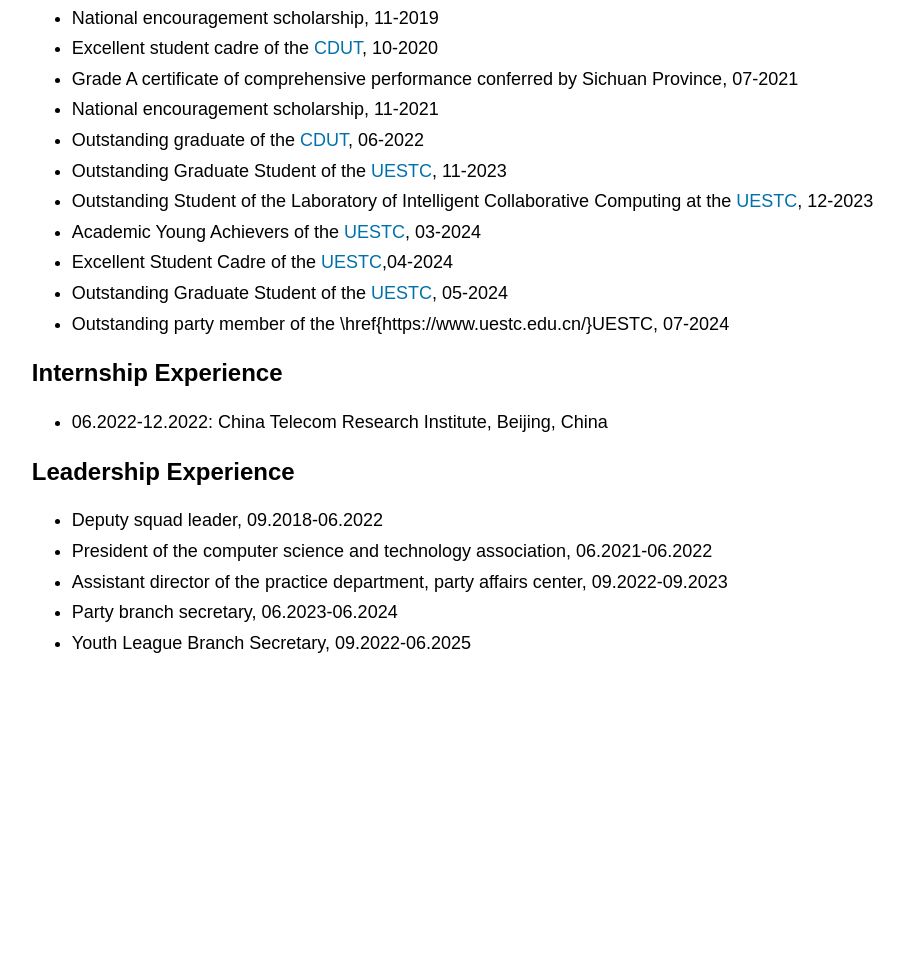
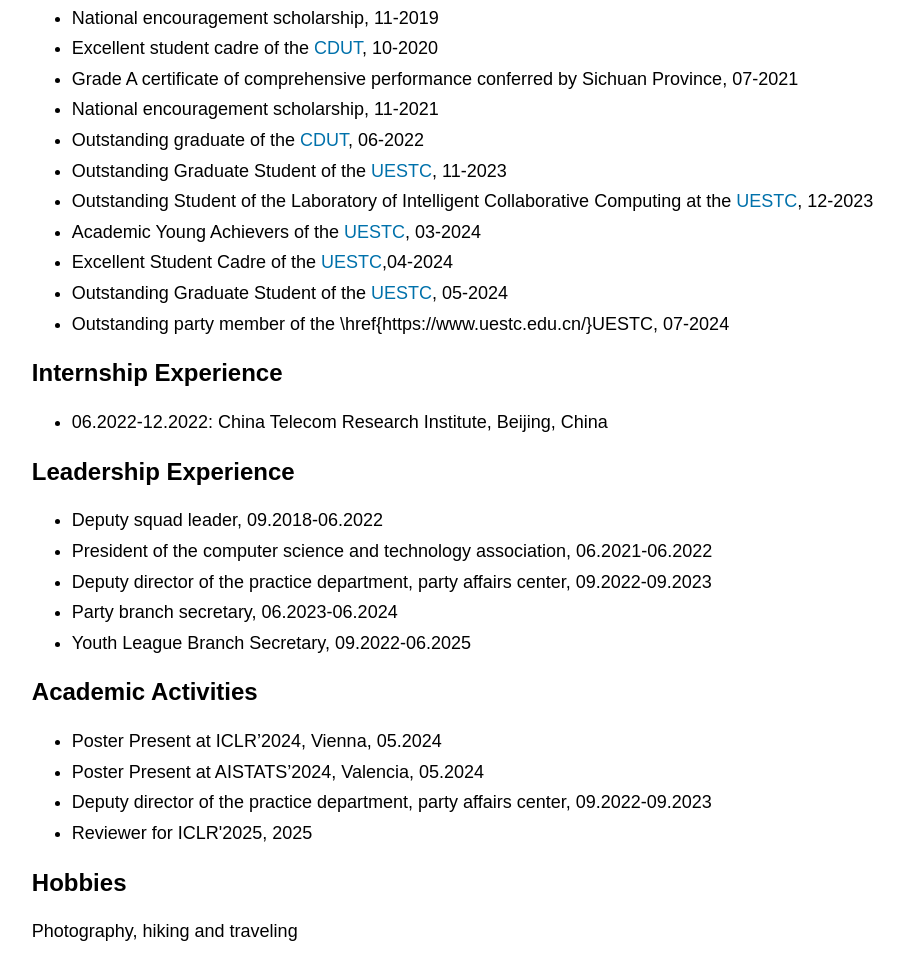
Before and after one commit to zengxyyu/zengxyyu.github.io, a plain HTML site: page index.html in a window 1280 px wide. Shown: the part 1092-2067 px from the top of the page, without its empty margins (361-1265 px from the left). Before the commit the page ends 1794 px from the top, so only its background shows below. Drawn offline with Linux system fonts and the light colour scheme.

Commit message:
Update index.html

```diff
--- a/index.html
+++ b/index.html
@@ -80,7 +80,7 @@
         <section id="biography">
             <h2>Biography</h2>
             <p>
-                Hello! I am a second-year MSc student at
+                Hello! I am a third-year MSc student at
                 <a href="https://www.uestc.edu.cn/">
                 <img src="logo.jpg" alt="uestc" style="width: 20px; height: auto; vertical-align: middle;">
                 University of Electronic Science and Technology of China (UESTC)</a>.
@@ -177,13 +177,30 @@
                 <ul>
                     <li>Deputy squad leader</a>, 09.2018-06.2022</li>
                     <li>President of the computer science and technology association</a>, 06.2021-06.2022</li>
-                    <li>Assistant director of the practice department, party affairs center</a>, 09.2022-09.2023</li>
+                    <li>Deputy director of the practice department, party affairs center</a>, 09.2022-09.2023</li>
                     <li>Party branch secretary</a>, 06.2023-06.2024</li>
                     <li>Youth League Branch Secretary</a>, 09.2022-06.2025</li>
                 </ul>
             </p>
         </section>
 
+        <section id="academic">
+            <h2>Academic Activities</h2>
+            <p>
+                <ul>
+                    <li>Poster Present at ICLR’2024</a>, Vienna, 05.2024</li>
+                    <li>Poster Present at AISTATS’2024</a>, Valencia, 05.2024</li>
+                    <li>Deputy director of the practice department, party affairs center</a>, 09.2022-09.2023</li>
+                    <li>Reviewer for ICLR'2025</a>, 2025</li>
+                </ul>
+            </p>
+            <section id="Hobbies">
+            <h2>Hobbies</h2>
+            <p>
+               Photography, hiking and traveling
+            </p>
+        </section>
+
     </div>
 </body>
 </html>
```
